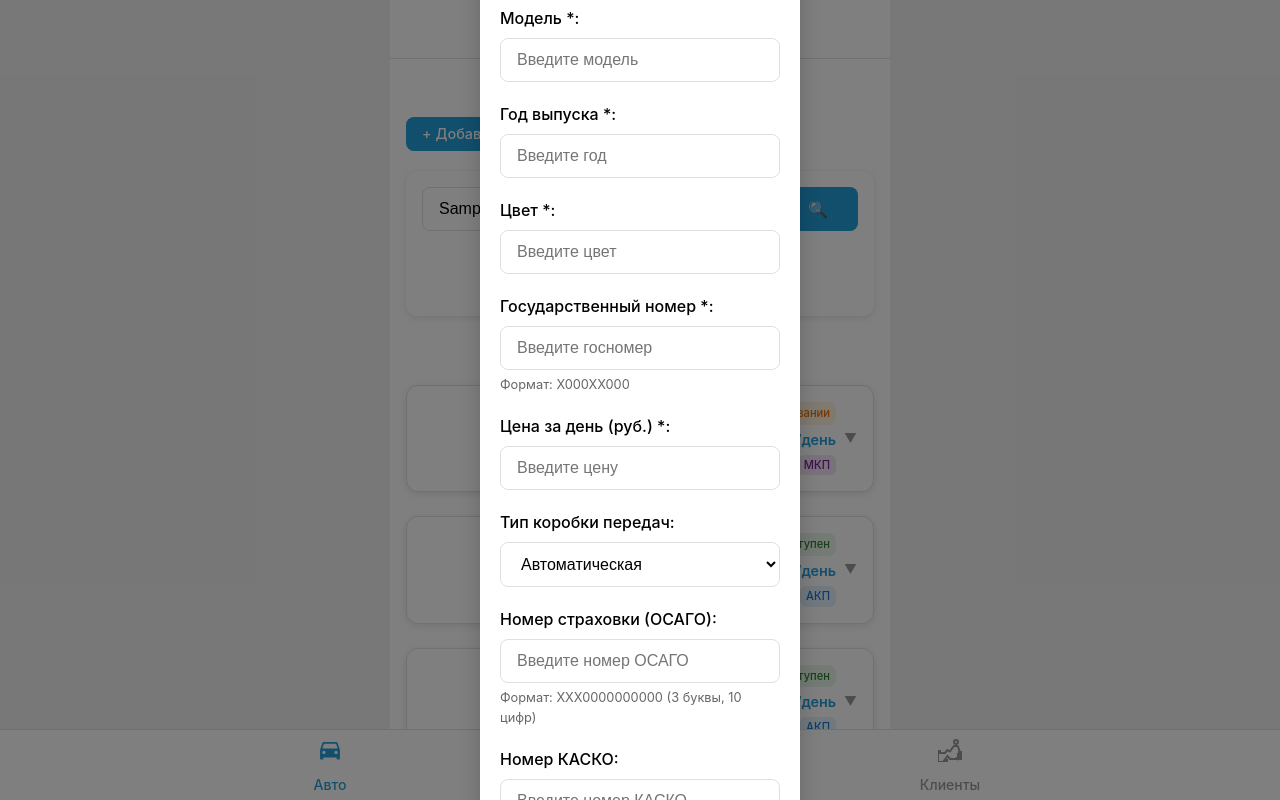
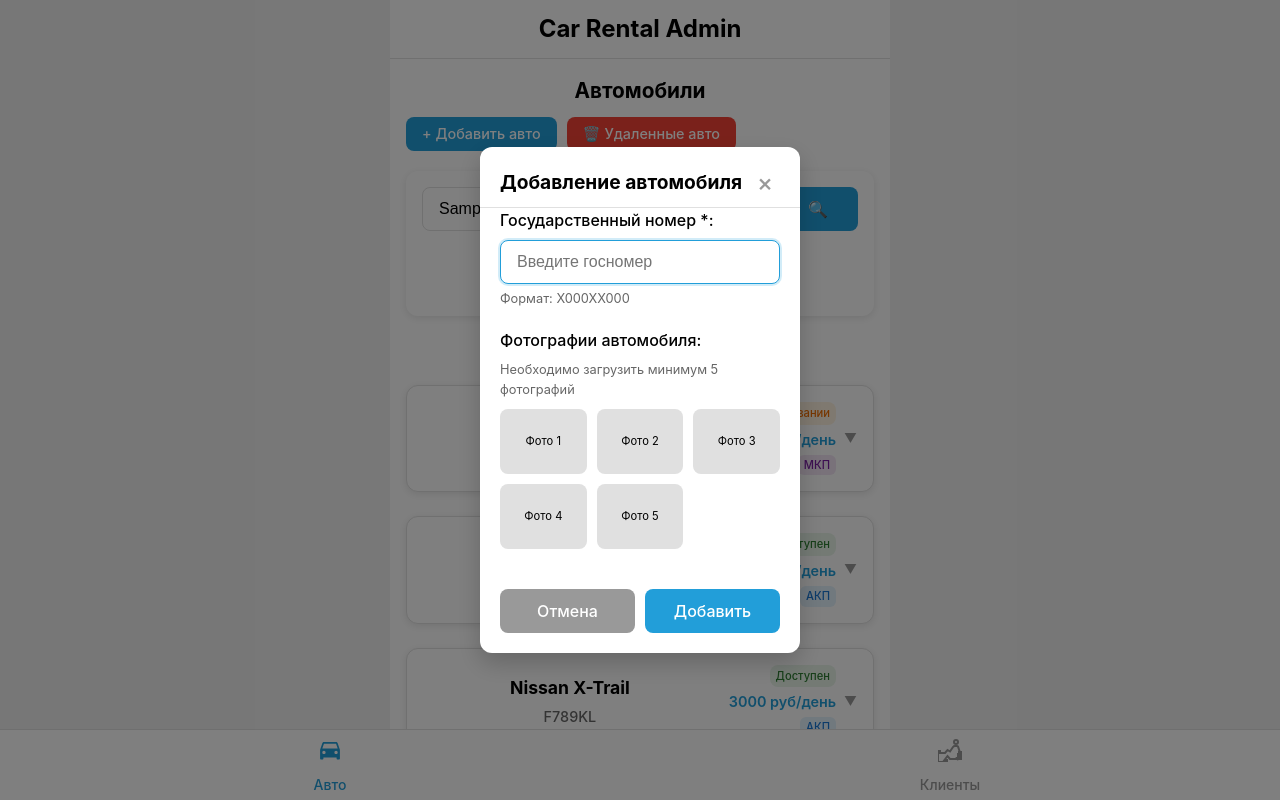
Before and after one commit to khudov1981/car-rental-admin1, a React (Vite) app: page / in a window 1280 px wide. Both pictures are taken after typing "Sample" into the empty fields and a click on the button "+ Добавить авто". Shown: the top 800 px of the page. Built offline with nearby package versions, Linux system fonts and the light colour scheme.

Commit message:
feat: Упрощена форма добавления автомобиля с заглушкой для фото

```diff
--- a/src/components/AddCarForm.jsx
+++ b/src/components/AddCarForm.jsx
@@ -2,35 +2,22 @@ import React, { useState } from 'react'
 import './EditCarForm.css'
 
 const AddCarForm = ({ onAdd, onCancel }) => {
-  const [brand, setBrand] = useState('')
-  const [model, setModel] = useState('')
-  const [year, setYear] = useState('')
-  const [color, setColor] = useState('')
   const [plate, setPlate] = useState('')
-  const [pricePerDay, setPricePerDay] = useState('')
-  const [transmission, setTransmission] = useState('automatic')
-  const [insurance, setInsurance] = useState('')
-  const [casco, setCasco] = useState('')
+  const [photos, setPhotos] = useState(Array(5).fill(null)) // Заглушка для 5 фото
 
   const handleSubmit = (e) => {
     e.preventDefault()
 
     // Валидация обязательных полей
-    if (!brand || !model || !year || !color || !plate || !pricePerDay) {
-      alert('Пожалуйста, заполните все обязательные поля')
+    if (!plate) {
+      alert('Пожалуйста, введите госномер')
       return
     }
 
     const newCar = {
-      brand: brand.trim(),
-      model: model.trim(),
-      year: parseInt(year),
-      color: color.trim(),
       plate: plate.toUpperCase(),
-      pricePerDay: parseInt(pricePerDay),
-      transmission,
-      insurance: insurance.toUpperCase(),
-      casco: casco.toUpperCase()
+      // Добавляем заглушку для фото
+      photos: photos.map((_, index) => `https://images.unsplash.com/photo-${index + 1}?w=300&h=200&fit=crop`)
     }
 
     onAdd(newCar)
@@ -46,30 +33,6 @@ const AddCarForm = ({ onAdd, onCancel }) => {
     }
 
     setPlate(value)
-  }
-
-  const handleInsuranceChange = (e) => {
-    // Формат ОСАГО: 3 буквы, 10 цифр (всего 13 символов)
-    let value = e.target.value.toUpperCase().replace(/[^A-Z0-9]/g, '')
-
-    // Ограничиваем длину до 13 символов
-    if (value.length > 13) {
-      value = value.substring(0, 13)
-    }
-
-    setInsurance(value)
-  }
-
-  const handleCascoChange = (e) => {
-    // Формат КАСКО: произвольная строка до 20 символов
-    let value = e.target.value.toUpperCase()
-
-    // Ограничиваем длину до 20 символов
-    if (value.length > 20) {
-      value = value.substring(0, 20)
-    }
-
-    setCasco(value)
   }
 
   // Форматирование отображаемого значения госномера
@@ -97,22 +60,19 @@ const AddCarForm = ({ onAdd, onCancel }) => {
     }
   }
 
-  // Форматирование отображаемого значения ОСАГО
-  const formatInsuranceDisplay = (value) => {
-    if (!value) return ''
-
-    // Формат: XXX0000000000 (3 буквы, 10 цифр)
-    const cleanValue = value.replace(/[^A-Z0-9]/g, '')
-
-    if (cleanValue.length <= 3) {
-      return cleanValue
-    } else if (cleanValue.length <= 13) {
-      const letterPart = cleanValue.substring(0, 3)
-      const numberPart = cleanValue.substring(3, 13)
-      return letterPart + numberPart
-    } else {
-      return cleanValue.substring(0, 13)
-    }
+  // Заглушка для фото - просто отображаем пустые блоки
+  const renderPhotoPlaceholders = () => {
+    return (
+      <div className="photos-grid">
+        {photos.map((_, index) => (
+          <div key={index} className="photo-placeholder">
+            <div className="photo-placeholder-content">
+              <span className="photo-placeholder-text">Фото {index + 1}</span>
+            </div>
+          </div>
+        ))}
+      </div>
+    )
   }
 
   return (
@@ -125,57 +85,6 @@ const AddCarForm = ({ onAdd, onCancel }) => {
 
         <form onSubmit={handleSubmit}>
           <div className="form-group">
-            <label htmlFor="brand">Марка *:</label>
-            <input
-              type="text"
-              id="brand"
-              value={brand}
-              onChange={(e) => setBrand(e.target.value)}
-              placeholder="Введите марку"
-              className="form-input"
-              autoFocus
-            />
-          </div>
-
-          <div className="form-group">
-            <label htmlFor="model">Модель *:</label>
-            <input
-              type="text"
-              id="model"
-              value={model}
-              onChange={(e) => setModel(e.target.value)}
-              placeholder="Введите модель"
-              className="form-input"
-            />
-          </div>
-
-          <div className="form-group">
-            <label htmlFor="year">Год выпуска *:</label>
-            <input
-              type="number"
-              id="year"
-              value={year}
-              onChange={(e) => setYear(e.target.value)}
-              placeholder="Введите год"
-              min="1900"
-              max={new Date().getFullYear() + 1}
-              className="form-input"
-            />
-          </div>
-
-          <div className="form-group">
-            <label htmlFor="color">Цвет *:</label>
-            <input
-              type="text"
-              id="color"
-              value={color}
-              onChange={(e) => setColor(e.target.value)}
-              placeholder="Введите цвет"
-              className="form-input"
-            />
-          </div>
-
-          <div className="form-group">
             <label htmlFor="plate">Государственный номер *:</label>
             <input
               type="text"
@@ -185,64 +94,17 @@ const AddCarForm = ({ onAdd, onCancel }) => {
               placeholder="Введите госномер"
               maxLength="9"
               className="form-input"
+              autoFocus
             />
             <div className="input-hint">Формат: X000XX000</div>
           </div>
 
           <div className="form-group">
-            <label htmlFor="pricePerDay">Цена за день (руб.) *:</label>
-            <input
-              type="number"
-              id="pricePerDay"
-              value={pricePerDay}
-              onChange={(e) => setPricePerDay(e.target.value)}
-              placeholder="Введите цену"
-              min="0"
-              className="form-input"
-            />
-          </div>
-
-          <div className="form-group">
-            <label htmlFor="transmission">Тип коробки передач:</label>
-            <select
-              id="transmission"
-              value={transmission}
-              onChange={(e) => setTransmission(e.target.value)}
-              className="form-input"
-            >
-              <option value="automatic">Автоматическая</option>
-              <option value="manual">Механическая</option>
-              <option value="robot">Робот</option>
-              <option value="cvt">Вариатор</option>
-            </select>
-          </div>
-
-          <div className="form-group">
-            <label htmlFor="insurance">Номер страховки (ОСАГО):</label>
-            <input
-              type="text"
-              id="insurance"
-              value={formatInsuranceDisplay(insurance)}
-              onChange={handleInsuranceChange}
-              placeholder="Введите номер ОСАГО"
-              maxLength="13"
-              className="form-input"
-            />
-            <div className="input-hint">Формат: XXX0000000000 (3 буквы, 10 цифр)</div>
-          </div>
-
-          <div className="form-group">
-            <label htmlFor="casco">Номер КАСКО:</label>
-            <input
-              type="text"
-              id="casco"
-              value={casco}
-              onChange={handleCascoChange}
-              placeholder="Введите номер КАСКО"
-              maxLength="20"
-              className="form-input"
-            />
-            <div className="input-hint">Произвольная строка до 20 символов</div>
+            <label>Фотографии автомобиля:</label>
+            <div className="photos-info">
+              <div className="input-hint">Необходимо загрузить минимум 5 фотографий</div>
+            </div>
+            {renderPhotoPlaceholders()}
           </div>
 
           <div className="form-actions">
--- a/src/components/EditCarForm.css
+++ b/src/components/EditCarForm.css
@@ -130,6 +130,43 @@
   text-align: left;
 }
 
+.photos-info {
+  margin-bottom: 10px;
+}
+
+.photos-grid {
+  display: grid;
+  grid-template-columns: repeat(3, 1fr);
+  gap: 10px;
+  margin-top: 10px;
+}
+
+.photo-placeholder {
+  aspect-ratio: 4/3;
+  background-color: var(--tg-theme-hint-color, #e0e0e0);
+  border-radius: 8px;
+  display: flex;
+  align-items: center;
+  justify-content: center;
+  cursor: pointer;
+  transition: background-color 0.2s;
+}
+
+.photo-placeholder:hover {
+  background-color: var(--tg-theme-hint-color, #d0d0d0);
+}
+
+.photo-placeholder-content {
+  text-align: center;
+  padding: 5px;
+}
+
+.photo-placeholder-text {
+  font-size: 0.7rem;
+  color: var(--tg-theme-text-color, #000000);
+  display: block;
+}
+
 .form-actions {
   padding: 20px;
   display: flex;
--- a/src/data/cars.js
+++ b/src/data/cars.js
@@ -105,8 +105,17 @@ export const addCar = (car) => {
     status: 'available',
     deleted: false,
     deletedAt: null,
-    insurance: '',
-    casco: ''
+    // Для упрощенной формы добавления добавляем значения по умолчанию
+    brand: car.brand || 'Не указано',
+    model: car.model || 'Не указано',
+    year: car.year || new Date().getFullYear(),
+    color: car.color || 'Не указан',
+    pricePerDay: car.pricePerDay || 0,
+    transmission: car.transmission || 'automatic',
+    image: car.photos && car.photos.length > 0 ? car.photos[0] : 'https://images.unsplash.com/photo-1542362567-b20d4ce58b84?w=300&h=200&fit=crop',
+    insurance: car.insurance || '',
+    casco: car.casco || '',
+    photos: car.photos || []
   }
   carsData.push(newCar)
   return newCar
```
